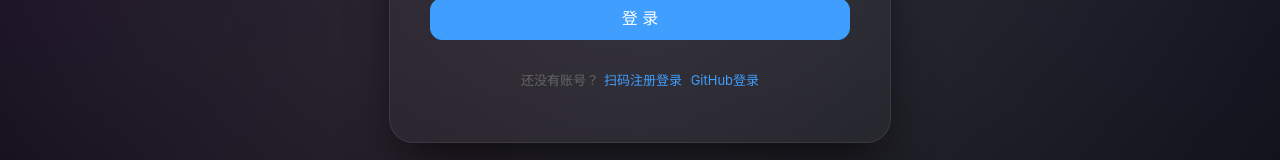
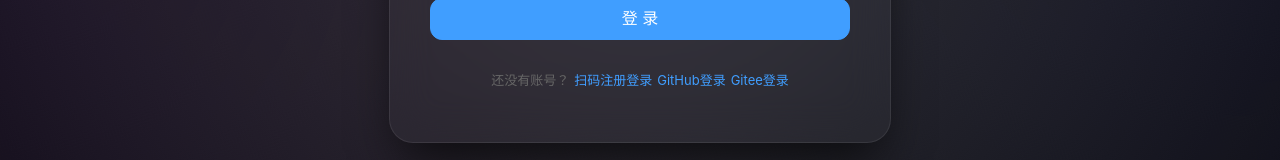
Before and after one commit to Munjie/munjie-vue3-web, a Vue app: page /login in a window 1280 px wide. Both pictures are taken after a click on the element "使用账号密码登录". Shown: the part 606-766 px from the top of the page. Built offline with nearby package versions, Linux system fonts and the light colour scheme; no server answers.

Commit message:
feat# 新增集成Gitee 登录

```diff
--- a/src/views/login/login.vue
+++ b/src/views/login/login.vue
@@ -113,7 +113,11 @@
             </div>
 
             <div class="login-footer">
-                <p v-if="loginMode === 'pwd'">还没有账号？<!--<span class="link">立即注册</span>--><span class="link" @click="loginMode = 'qr'">扫码注册登录</span> <span class="link" @click="gitHubLogin">GitHub登录</span></p>
+                <p v-if="loginMode === 'pwd'">还没有账号？<!--<span class="link">立即注册</span>-->
+                    <span class="link" @click="loginMode = 'qr'">扫码注册登录</span>
+                    <span class="link" @click="gitHubLogin">GitHub登录</span>
+                    <span class="link" @click="giteLogin">Gitee登录</span>
+                </p>
                 <p v-else @click="loginMode = 'pwd'" class="link-switch">使用账号密码登录</p>
             </div>
         </div>
@@ -121,13 +125,14 @@
 </template>
 
 <script setup lang="ts">
-import {ref, reactive, onMounted, onUnmounted} from 'vue'
+import {onMounted, onUnmounted, reactive, ref} from 'vue'
 import axios from 'axios'
-import {ElMessage, ElIcon} from 'element-plus'
+import {ElIcon, ElMessage} from 'element-plus'
 import {Check, Loading, Monitor, Refresh} from '@element-plus/icons-vue'
 import {useUserStore} from '../../stores'
 import {login} from "../../api/user.ts";
-import { useRoute, useRouter } from 'vue-router'
+import {useRoute, useRouter} from 'vue-router'
+
 const isDevelopment = import.meta.env.MODE === 'development'
 const route = useRoute()
 const router = useRouter()
@@ -165,6 +170,10 @@ const clientId = isDevelopment ? 'Ov23li0M3hbMSpySq6nT' : 'Ov23li4PvOK3cTnIgni8'
 const gitHubLogin = () => {
     const redirectPath = route.query.redirect as string || '/'
     window.location.href = `https://github.com/login/oauth/authorize?client_id=${clientId}&state=${redirectPath}`;
+};
+
+const giteLogin = () => {
+    window.location.href = isDevelopment ? 'http://localhost:8090/system/gitee' : 'https://www.munjie.com/api/system/gitee';
 };
 
 // 密码登录逻辑
```
